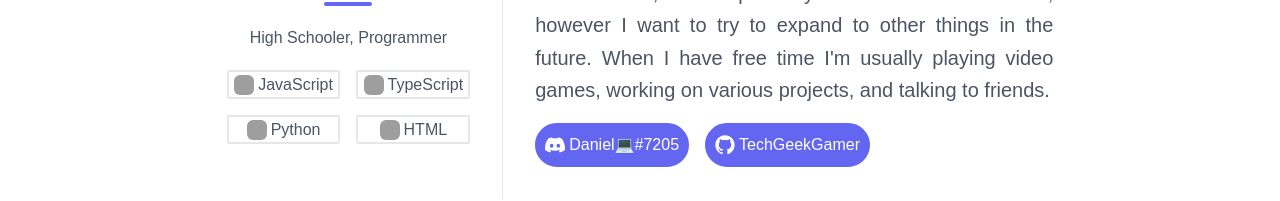
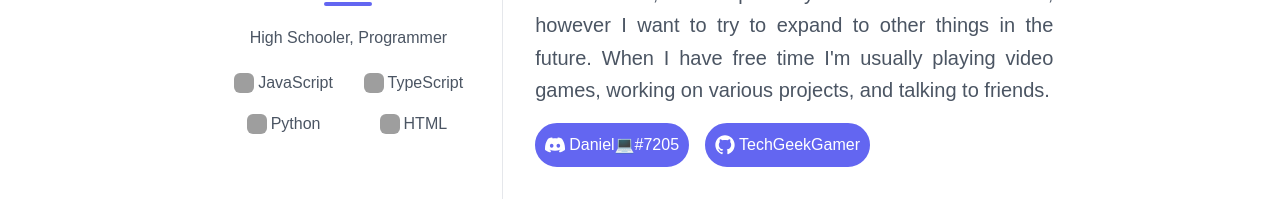
Before and after one commit to TechGeekGamer/personal-site, a React (Create React App) app: page / in a window 1280 px wide. Shown: the part 245-446 px from the top of the page. Built offline with nearby package versions, Linux system fonts and the light colour scheme; grey boxes are pictures that could not be loaded.

Commit message:
Update App.css
remove border

```diff
--- a/src/App.css
+++ b/src/App.css
@@ -19,7 +19,7 @@
 }
 
 .languageTagBorder {
-  @apply border-2 rounded-sm dark:text-white min-w-full;
+  @apply rounded-sm dark:text-white min-w-full;
 }
 
 .projectSectionHeader {
```
